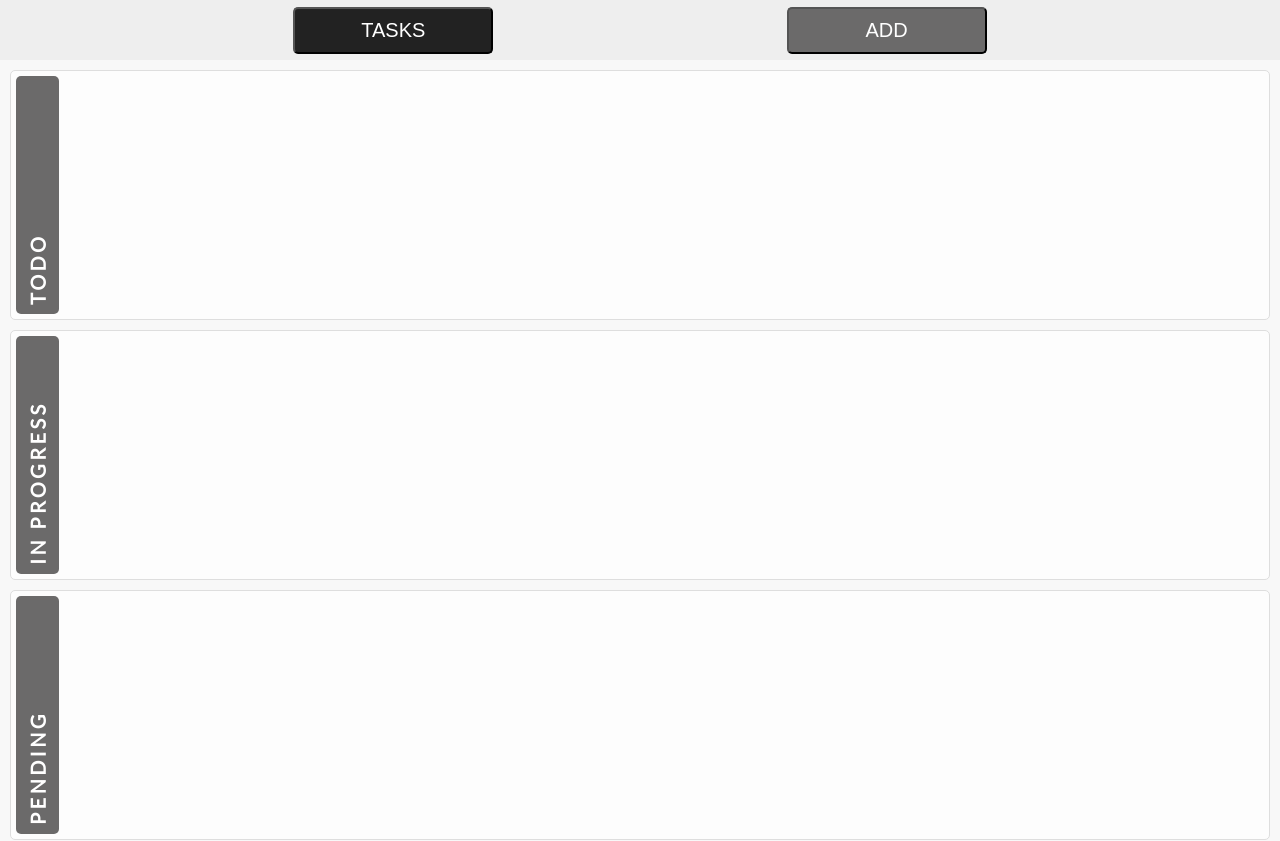
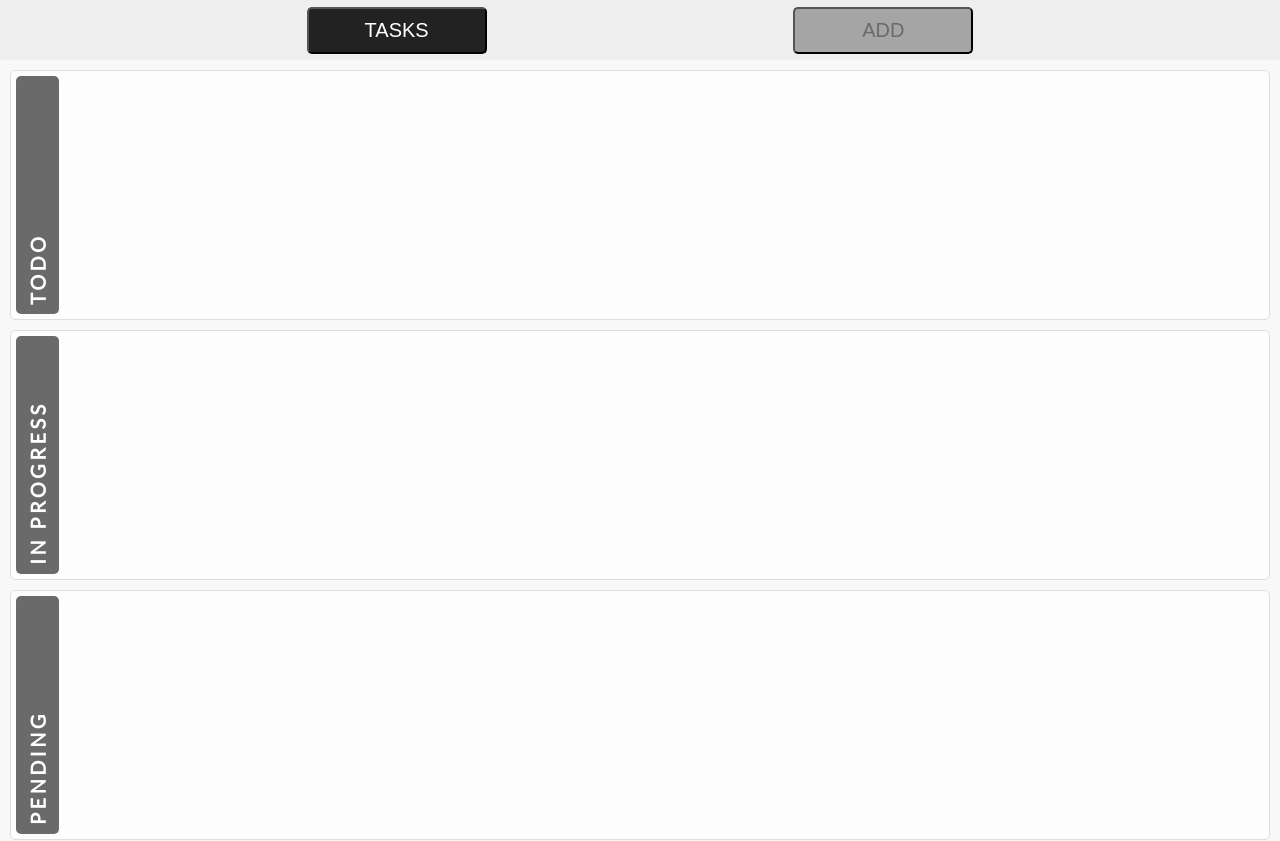
Before and after one commit to tarmeli/horizontal-kanban, a React (Create React App) app: page / in a window 1280 px wide. Shown: the top 841 px of the page. Built offline with nearby package versions, Linux system fonts and the light colour scheme.

Commit message:
resized and recolored navigation buttons

```diff
--- a/src/scss/components/_navbar.scss
+++ b/src/scss/components/_navbar.scss
@@ -16,18 +16,22 @@
     padding: 10px;
     text-align: center;
     font-size: 20px;
-    color: $white;
-    background-color: $scorpion;
     border-radius: 5px;
-    width: 200px;
+    width: 180px;
     text-transform: uppercase;
     outline: 0;
     cursor: pointer;
+    color: $scorpion;
+    background-color: $link;
+    transition: all;
 
     &:hover {
-      color: $scorpion;
-      background-color: $link;
-      transition: all;
+      color: $white;
+      background-color: $scorpion;
+    }
+
+    &:active {
+      background-color: $mine-shaft;
     }
 
     &--active {
```
